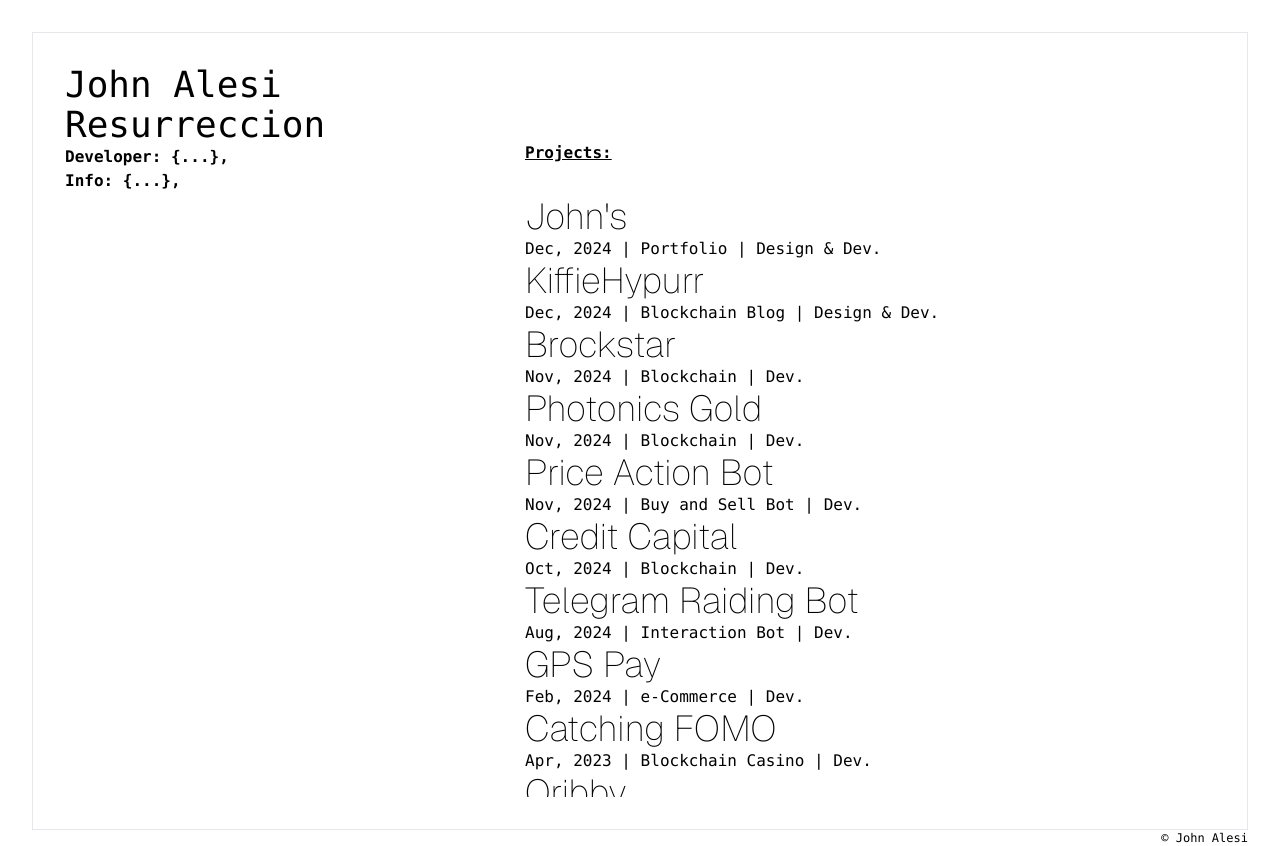
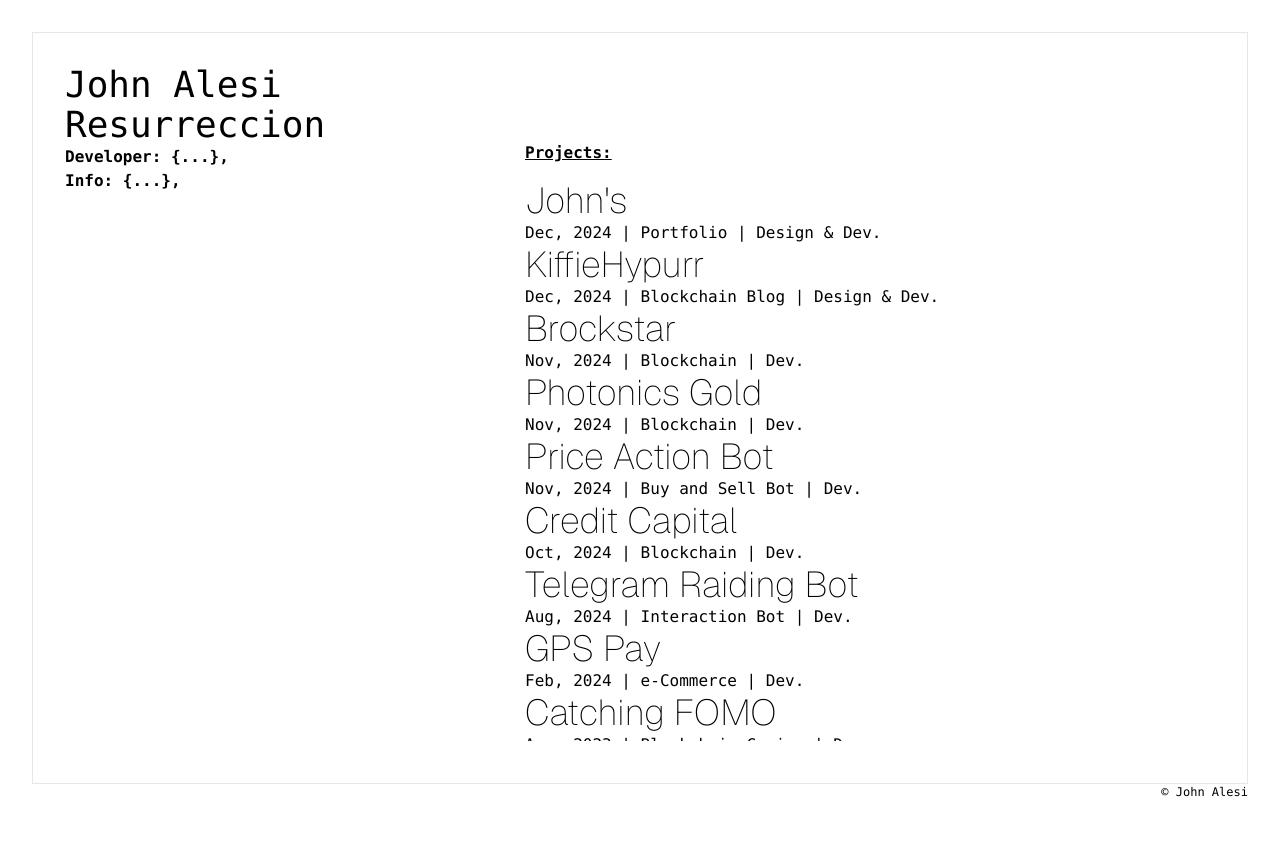
Before and after one commit to JohnAlesi/Alesi-Resurreccion, a Next.js app: page / in a window 1280 px wide. Both pictures are taken after a click on the element "Projects". After the commit the page ends 800 px from the top, so only its background shows below. Built offline with nearby package versions, Linux system fonts and the light colour scheme.

Commit message:
fixes on projects side

```diff
--- a/app/components/Projects/index.tsx
+++ b/app/components/Projects/index.tsx
@@ -5,7 +5,7 @@ const Projects = () => {
   return (
     <div className="text-start flex flex-col">
       <code className="underline font-extrabold mt-8">Projects:</code>
-      <div className="overflow-y-auto max-h-[75vh] scrollbar-thin scrollbar-thumb-gray-500 scrollbar-track-gray-200 mt-8">
+      <div className="overflow-y-auto max-h-[70vh] scrollbar-thin scrollbar-thumb-gray-500 scrollbar-track-gray-200 mt-4">
         {projectList.map((project) => (
           <div key={project.id}>
             {/* Title */}
```
